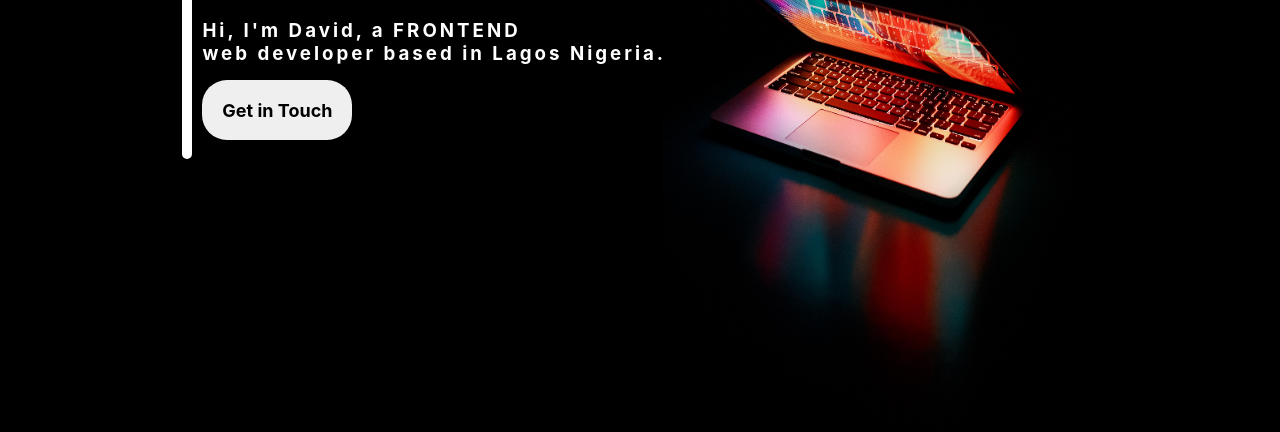
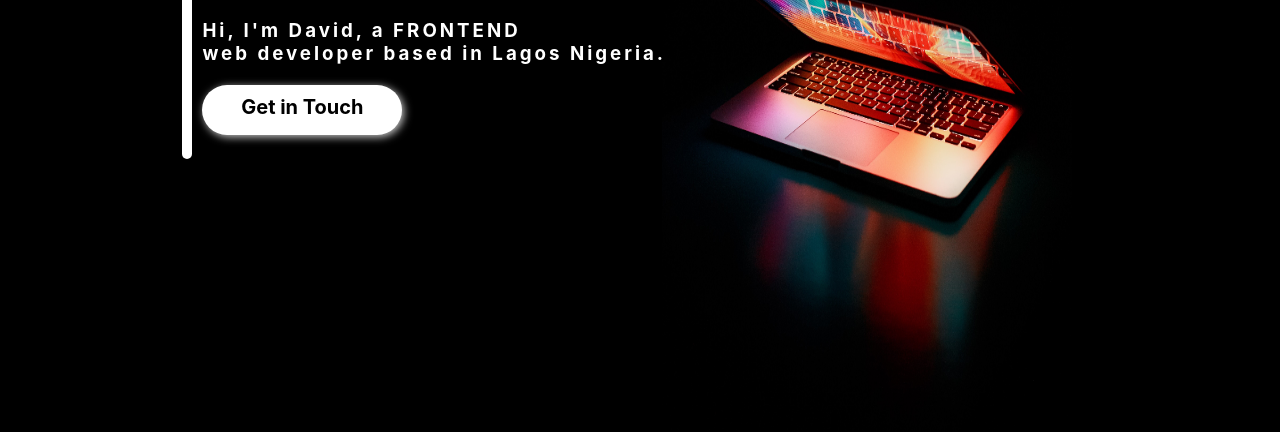
Before and after one commit to Devdhee/devdhee.github.io, a plain HTML site: page index.html in a window 1280 px wide. Shown: the part 246-678 px from the top of the page. Drawn offline with Linux system fonts and the light colour scheme.

Commit message:
another push

```diff
--- a/index.html
+++ b/index.html
@@ -35,7 +35,7 @@
             <div class="content-text">
                 <h1> LET'S BUILD SOMETHING <br> GREAT TOGETHER</h1>
                 <h3> Hi, I'm David, a FRONTEND<br>web developer based in Lagos Nigeria.</h3>
-                <button><a href="#contact">Get in Touch</a></button>
+                <a href="#contact">Get in Touch</a>
             </div>
             <div class="content-image">
                 <img src="./imaaage.jpg" alt="">
--- a/style.css
+++ b/style.css
@@ -145,22 +145,20 @@ nav .mainMenu li a:hover {
     text-align: center;
     padding: 15px 0px;
     letter-spacing: 3px;
+    margin-bottom: 20px;
 }
 
-.container .main button {
-    width: 200px;
+.container .main .content-text a {
+    text-decoration: none;
+    background-color: #fff;
+    color: #000;
+    font-size: 20px;
+    padding: 10px 25px;
+    width: 150px;
     height: 50px;
     border-radius: 25px;
-    border: none;
-    margin-top: 20px;
-}
-
-.container .main button a {
-    text-decoration: none;
-    color: #000;
-    font-size: 18px;
-    display: block;
-    padding: 10px;
+    font-weight: bold;
+    box-shadow: 2px 2px 8px #cccccc;
 }
 
 .container .content-image {
@@ -374,17 +372,14 @@ nav .mainMenu li a:hover {
     .container .main .content-text h3 {
         text-align: left;
     }
-    .container .main button {
-        width: 150px;
-        height: 60px;
-        margin-top: 0px;
+    .container .main .content-text a {
+        width: 200px;
+        display: block;
+        text-align: center;
+        transform: translateY(-15px);
+        padding: 10px;
     }
-    .container .main button a {
-        font-weight: bold;
-        display: block;
-        padding: 16px 0px;
-    }
-    .container .main button:hover {
+    .container .main .content-text a:hover {
         background-color: #cccccc;
     }
     .container .main .content-image {
```
